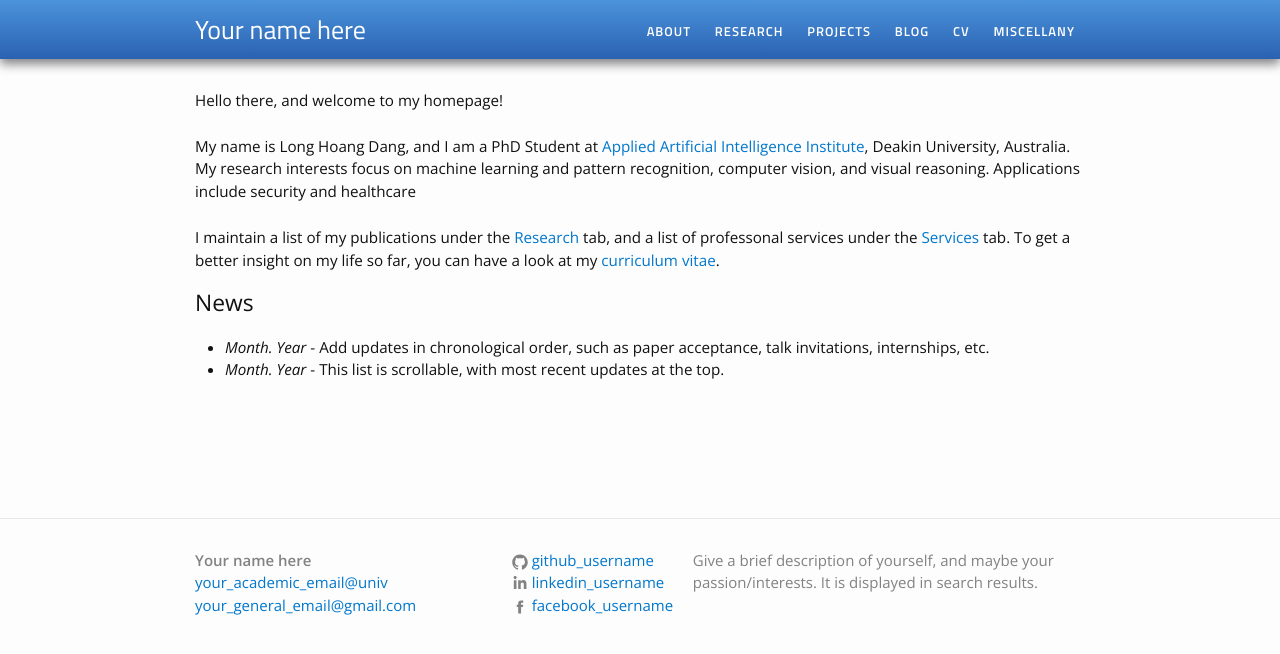
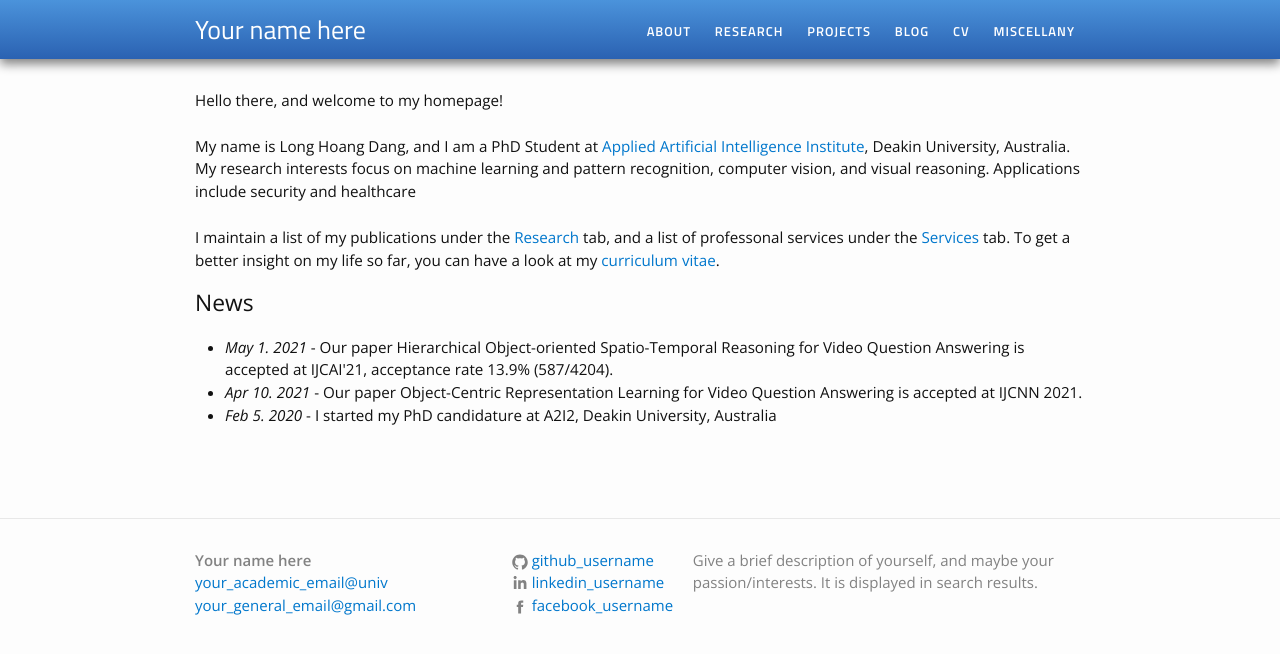
Before and after one commit to longhoangdang/hldang.github.io, a Jekyll site: the page built from index.html, in a window 1280 px wide. Shown: the top 654 px of the page. Built offline with Jekyll 4.4.1, drawn with Linux system fonts in a browser that asks for light colours.

Commit message:
Update index.html

```diff
--- a/index.html
+++ b/index.html
@@ -15,8 +15,9 @@ To get a better insight on my life so far, you can have a look at my <a href="/c
 <h2>News</h2>
 <div class="updates" style="height: 10em; overflow-y: scroll;">
 <ul>
-<li><i>Month. Year</i> - Add updates in chronological order, such as paper acceptance, talk invitations, internships, etc.</li>
-<li><i>Month. Year</i> - This list is scrollable, with most recent updates at the top.
+<li><i>May 1. 2021</i> - Our paper Hierarchical Object-oriented Spatio-Temporal Reasoning for Video Question Answering is accepted at IJCAI'21, acceptance rate 13.9% (587/4204).</li>
+<li><i>Apr 10. 2021</i> - Our paper Object-Centric Representation Learning for Video Question Answering is accepted at IJCNN 2021.</li>
+<li><i>Feb 5. 2020</i> - I started my PhD candidature at A2I2, Deakin University, Australia</li>
 </ul>
 
 </div>
```
